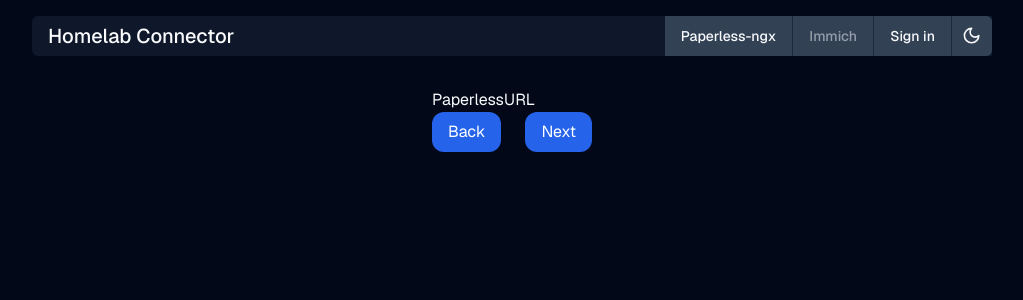
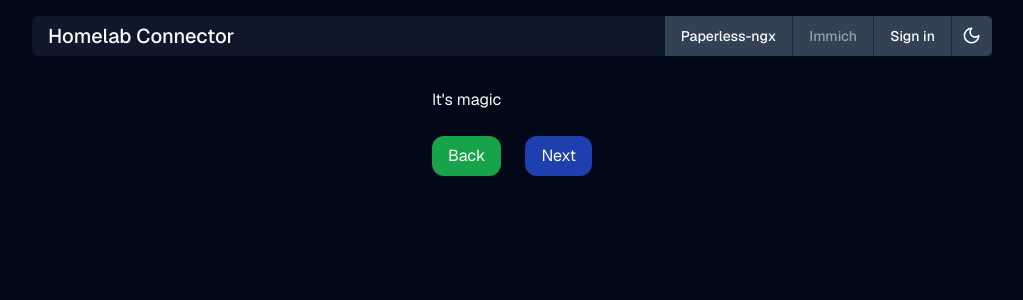
Before and after one commit to aamirazad/homelab-connector, a Next.js app: page /setup in a window 1280 px wide. Both pictures are taken after a click on the button "Next". Shown: the top 300 px of the page, without its empty margins (128-1151 px from the left). Built offline with nearby package versions, Linux system fonts and the light colour scheme; no server answers.

Commit message:
Style changes

```diff
--- a/src/app/setup/page.tsx
+++ b/src/app/setup/page.tsx
@@ -2,7 +2,7 @@
 
 import { useState } from "react";
 import { db } from "~/server/db";
-import { Button } from "~/components/ui/button"
+import { Button } from "~/components/ui/button";
 import {
   Form,
   FormControl,
@@ -11,15 +11,15 @@ import {
   FormItem,
   FormLabel,
   FormMessage,
-} from "~/components/ui/form"
-import { Input } from "~/components/ui/input"
+} from "~/components/ui/form";
+import { Input } from "~/components/ui/input";
 
 function FullName() {
-  return <div>FullName</div>;
+  return <div>Hello Dathi</div>;
 }
 
 function PaperlessURL() {
-  return <div>PaperlessURL</div>;
+  return <div>It's magic</div>;
 }
 
 function PaperlessAPI() {
@@ -38,26 +38,26 @@ export default function userSetup() {
   const formElements = [
     <FullName />,
     <PaperlessURL />,
-    <PaperlessAPI />
+    <PaperlessAPI />,
     // <PaperlessURL data={data} handleChange={handleChange} />,
     // <PaperlesssKey data={data} setData={setData} />,
   ];
 
   return (
-    <div>
+    <div className="flex flex-col gap-6">
       <div>{formElements[activeTab]}</div>
       <div className="mx-auto flex flex-wrap gap-x-6">
         <button
           disabled={activeTab === 0 ? true : false}
           onClick={() => setActiveTab((prev) => prev - 1)}
-          className={`rounded-xl bg-blue-600 px-4 py-2 text-white ${activeTab === 0 ? "bg-slate-600 opacity-50" : "opacity-100"}`}
+          className={`rounded-xl bg-green-600 px-4 py-2 text-white ${activeTab === 0 ? "bg-slate-600 opacity-50" : "opacity-100"}`}
         >
           Back
         </button>
         <button
           disabled={activeTab === formElements.length - 1 ? true : false}
           onClick={() => setActiveTab((prev) => prev + 1)}
-          className={`rounded-xl bg-blue-600 px-4 py-2 text-white ${activeTab === formElements.length - 1 ? "bg-slate-600 opacity-50" : "opacity-100"}`}
+          className={`rounded-xl bg-blue-800 px-4 py-2 text-white ${activeTab === formElements.length - 1 ? "bg-slate-600 opacity-50" : "opacity-100"}`}
         >
           Next
         </button>
```
